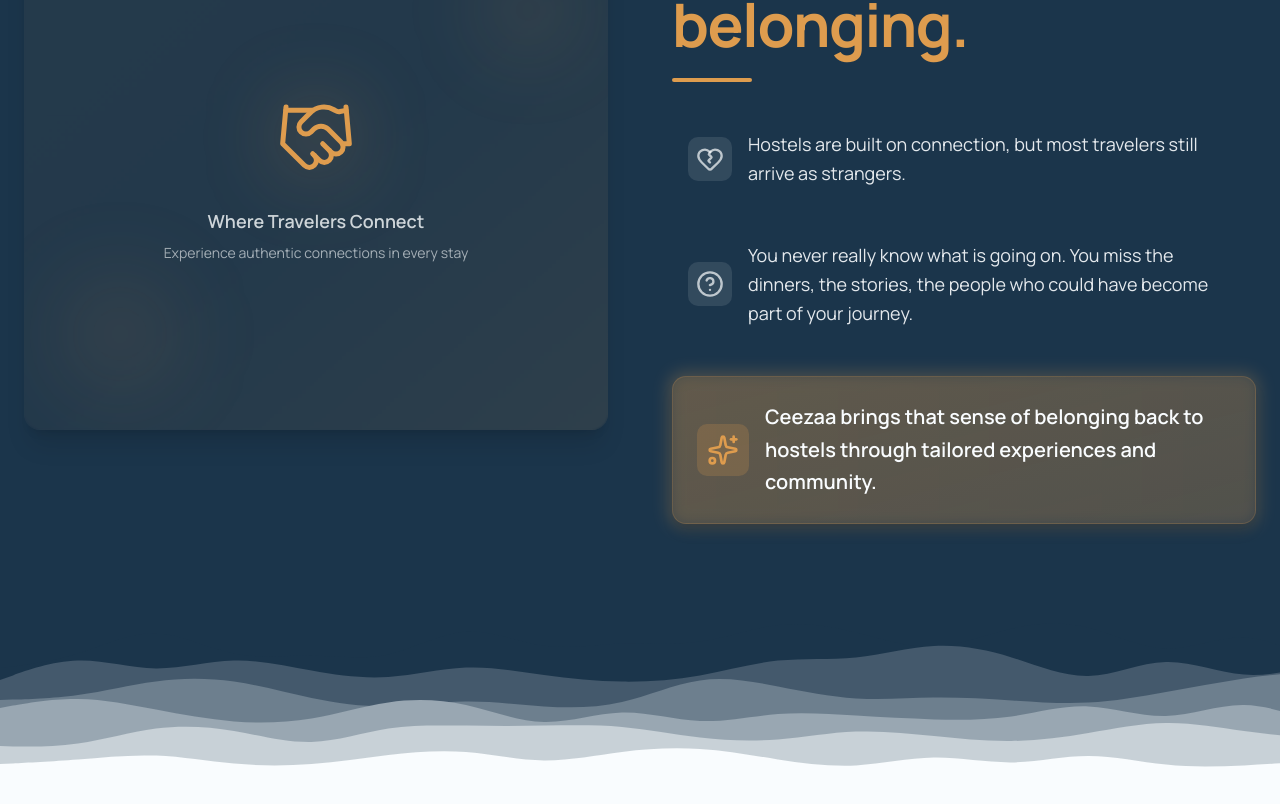
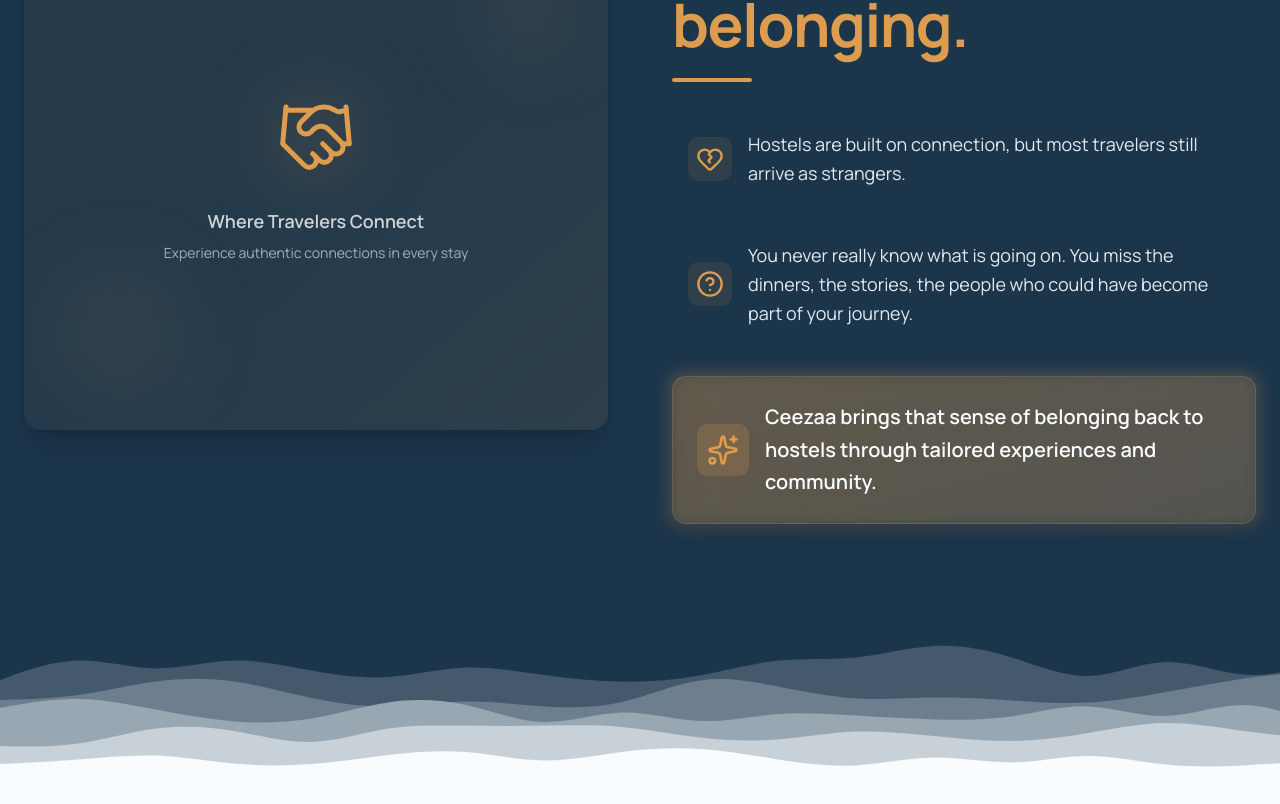
Before and after one commit to scottdoggett/ceezaa-landing-page, a Next.js app: page / in a window 1280 px wide. Shown: the part 1156-1960 px from the top of the page. Built offline with nearby package versions, Linux system fonts and the light colour scheme.

Commit message:
Updated accent color to match theme better

```diff
--- a/src/app/globals.css
+++ b/src/app/globals.css
@@ -60,7 +60,7 @@
   --secondary-foreground: oklch(0.989 0.004 250);
   --muted: oklch(0.95 0.005 250);
   --muted-foreground: oklch(0.5 0.02 245);
-  --accent: oklch(0.68 0.10 68.5);
+  --accent: oklch(0.7094 0.1 68.5);
   --accent-foreground: oklch(0.15 0.02 245);
   --destructive: oklch(0.55 0.22 25);
   --border: oklch(0.90 0.008 250);
@@ -95,7 +95,7 @@
   --secondary-foreground: oklch(0.989 0.004 250);
   --muted: oklch(0.35 0.05 245);
   --muted-foreground: oklch(0.70 0.015 250);
-  --accent: oklch(0.68 0.10 68.5);
+  --accent: oklch(0.7094 0.1 68.5);
   --accent-foreground: oklch(0.989 0.004 250);
   --destructive: oklch(0.65 0.22 25);
   --border: oklch(0.4 0.05 245 / 40%);
--- a/src/components/ui/home-page/why-ceezaa.tsx
+++ b/src/components/ui/home-page/why-ceezaa.tsx
@@ -46,8 +46,8 @@
                 <div className="space-y-5">
                   <div className="group flex items-start gap-4 p-4 rounded-xl transition-all duration-300 hover:bg-muted/20">
                     <div className="shrink-0 my-auto">
-                      <div className="p-2 rounded-lg bg-secondary-foreground/10 group-hover:bg-secondary-foreground/15 transition-colors">
-                        <HeartCrack className="w-7 h-7 text-secondary-foreground/70" />
+                      <div className="p-2 rounded-lg bg-primary/10 group-hover:bg-secondary-foreground/15 transition-colors">
+                        <HeartCrack className="w-7 h-7 text-primary" />
                       </div>
                     </div>
                     <p className="text-base lg:text-lg text-secondary-foreground/90 leading-relaxed">
@@ -57,8 +57,8 @@
 
                   <div className="group flex items-start gap-4 p-4 rounded-xl transition-all duration-300 hover:bg-muted/20">
                     <div className="shrink-0 my-auto">
-                      <div className="p-2 rounded-lg bg-secondary-foreground/10 group-hover:bg-secondary-foreground/15 transition-colors">
-                        <HelpCircle className="w-7 h-7 text-secondary-foreground/70" />
+                      <div className="p-2 rounded-lg bg-primary/10 group-hover:bg-secondary-foreground/15 transition-colors">
+                        <HelpCircle className="w-7 h-7 text-primary" />
                       </div>
                     </div>
                     <p className="text-base lg:text-lg text-secondary-foreground/90 leading-relaxed">
```
